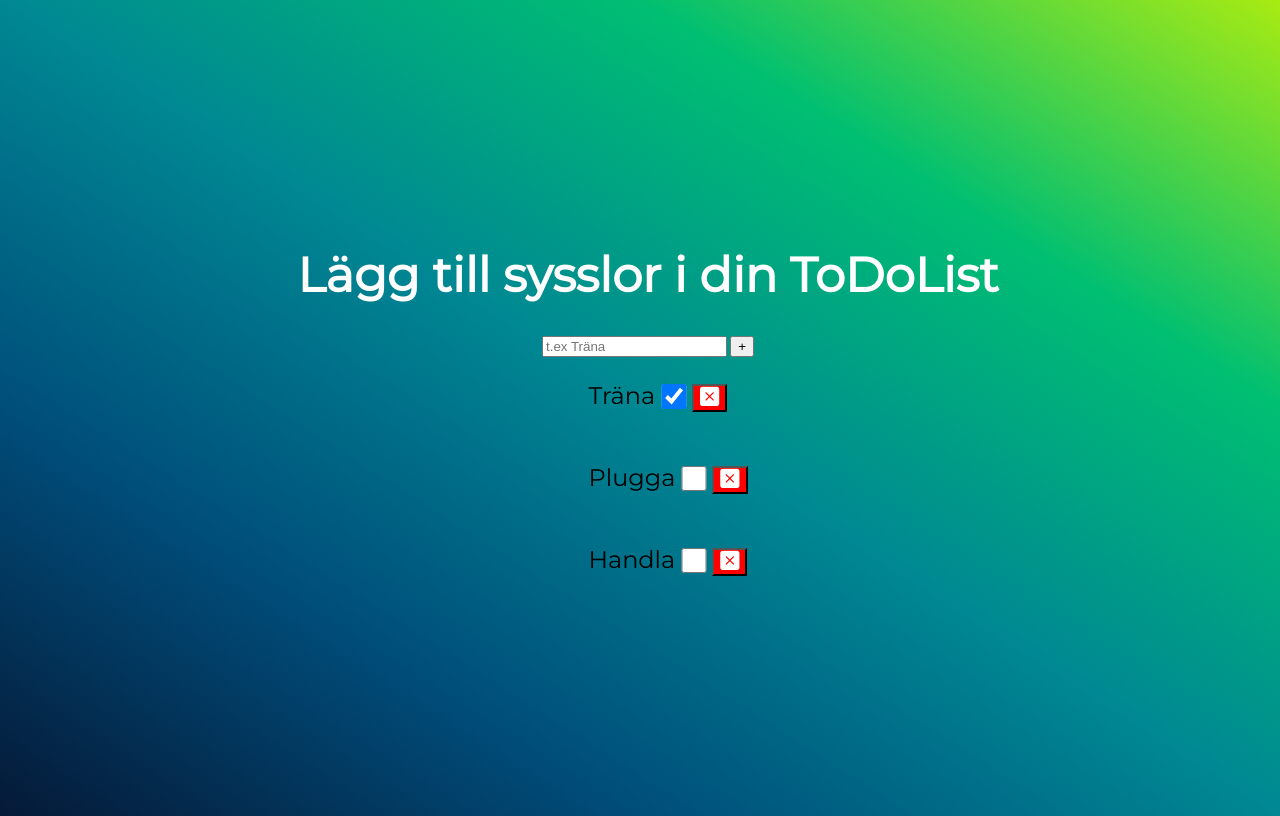
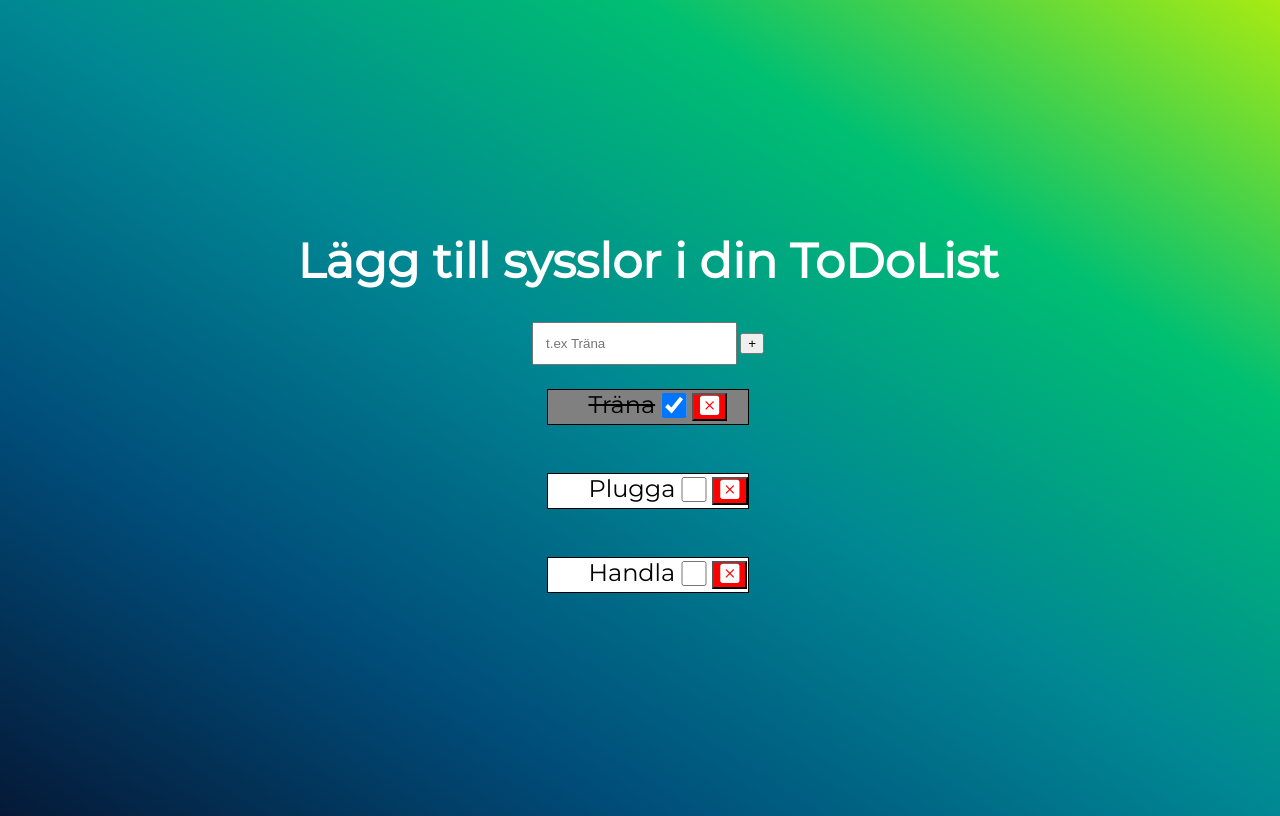
Before and after one commit to JesperSimonLind/MI-JavaScript-TodoApp, a plain HTML site: page index.html in a window 1280 px wide. Both pictures are taken after a click on the checkbox 674 px from the left and 396 px from the top of the page. Drawn offline with nearby package versions, Linux system fonts and the light colour scheme.

Commit message:
Added check/uncheck function

```diff
--- a/JS/main.js
+++ b/JS/main.js
@@ -45,6 +45,22 @@ function writeList() {
     doneButtonContainer.appendChild(doneButton);
     removeButtonContainer.appendChild(removeButton);
 
+    let buttonStyle = li;
+
+    doneButton.addEventListener("change", checkIfDone);
+
+    function checkIfDone() {
+      if (doneButton.checked == true) {
+        buttonStyle.style.textDecoration = "line-through";
+        currentItem.checked = true;
+        ul.style.backgroundColor = "gray";
+      } else {
+        buttonStyle.style.textDecoration = "none";
+        currentItem.checked = false;
+        ul.style.backgroundColor = "white";
+      }
+    }
+
     toDoContainer.appendChild(ul);
     ul.appendChild(li);
     ul.appendChild(doneButtonContainer);
--- a/scss/main.scss
+++ b/scss/main.scss
@@ -13,6 +13,12 @@ body {
     #a8eb12
   );
   font-family: "Montserrat", sans-serif;
+}
+
+#toDoForm {
+  input {
+    padding: 12px;
+  }
 }
 
 #container {
@@ -31,6 +37,8 @@ body {
     display: flex;
     list-style: none;
     font-size: 1.5rem;
+    border: 1px solid black;
+    background-color: white;
   }
 
   .doneButtons {
```
Also changed, not shown: Css/main.css, 1 other file.
